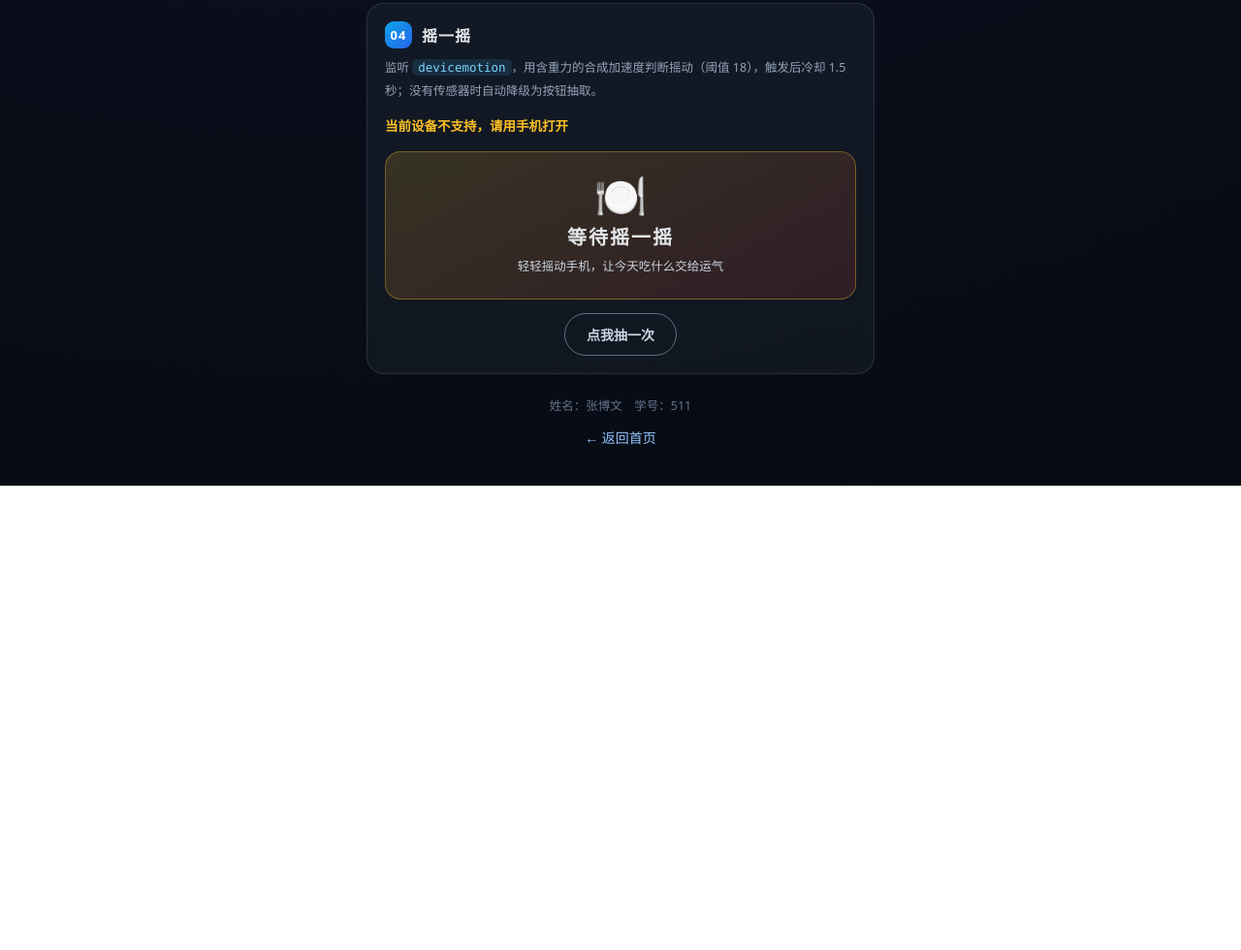
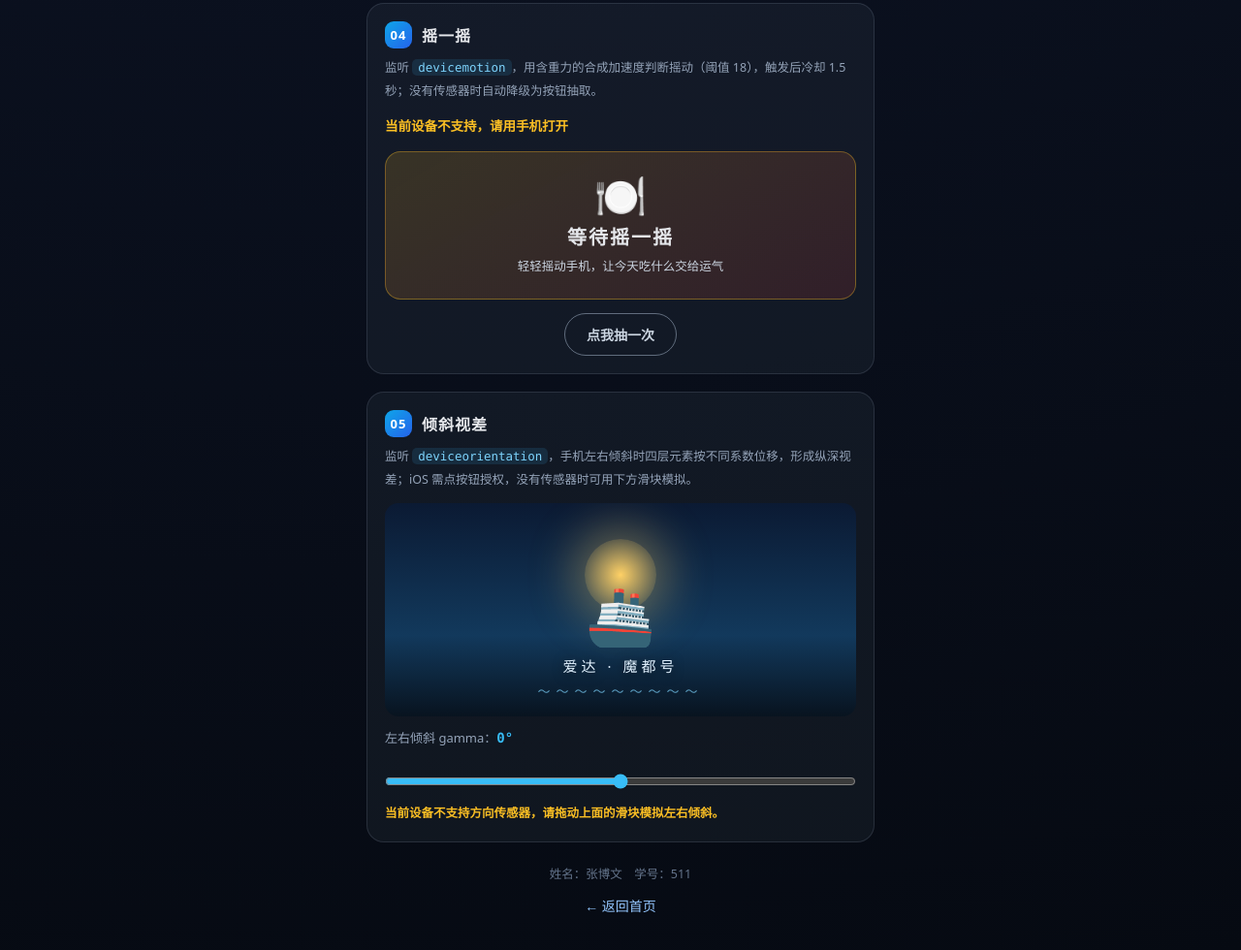
Before and after one commit to zhangbowen65/zhangbowen0511, a plain HTML site: page 1.html/mobile-touch.html in a window 1280 px wide. Shown: the part 1680-2660 px from the top of the page at 97% size. Before the commit the page ends 2181 px from the top, so only its background shows below. Drawn offline with Linux system fonts and the light colour scheme.

Commit message:
任务四补齐B方案：新增倾斜视差（deviceorientation 读 gamma/beta，分层视差位移，含iOS授权与无传感器滑块降级）

```diff
--- a/1.html/mobile-touch.html
+++ b/1.html/mobile-touch.html
@@ -127,6 +127,33 @@
   .zbw511_btn--main{background:linear-gradient(135deg,#fbbf24,#f97316);color:#1f2937}
   .zbw511_btn--ghost{background:transparent;border:1px solid rgba(148,163,184,.6);color:#cbd5e1}
 
+  /* ⑤ 倾斜视差 */
+  .zbw511_parallax{
+    position:relative;height:220px;margin-top:12px;border-radius:14px;overflow:hidden;
+    background:linear-gradient(180deg,#0b1a33,#12395c 62%,#08131f);
+  }
+  .zbw511_tilt-item{
+    position:absolute;left:50%;top:50%;
+    transform:translate(-50%,-50%);
+    will-change:transform;transition:transform .12s linear;
+    user-select:none;-webkit-user-select:none;
+  }
+  .zbw511_tilt-sun{
+    width:74px;height:74px;border-radius:50%;top:34%;
+    background:radial-gradient(circle,#ffd166,rgba(255,209,102,.05));
+    box-shadow:0 0 46px 12px rgba(255,209,102,.35);
+  }
+  .zbw511_tilt-ship{font-size:58px;top:52%}
+  .zbw511_tilt-text{
+    top:76%;font-size:15px;letter-spacing:4px;color:#e2f2ff;white-space:nowrap;
+    text-shadow:0 2px 12px rgba(0,0,0,.6);
+  }
+  .zbw511_tilt-wave{
+    top:88%;font-size:13px;letter-spacing:6px;color:rgba(125,211,252,.7);white-space:nowrap;
+  }
+  .zbw511_slider{width:100%;margin-top:14px;accent-color:#38bdf8}
+  .zbw511_desc.zbw511_warn{color:#fbbf24;font-weight:bold}
+
   .zbw511_author{margin-top:22px;font-size:12.5px;color:#64748b;text-align:center}
   .zbw511_back{display:block;text-align:center;margin-top:14px;text-decoration:none;color:#93c5fd;font-size:14px}
 </style>
@@ -224,6 +251,24 @@
       <button class="zbw511_btn zbw511_btn--main" id="zbw511_permBtn" type="button" hidden>开启传感器权限</button>
       <button class="zbw511_btn zbw511_btn--ghost" id="zbw511_pickBtn" type="button" hidden>点我抽一次</button>
     </div>
+  </section>
+
+  <!-- ⑤ 倾斜视差 -->
+  <section class="zbw511_demo">
+    <h2><i>05</i>倾斜视差</h2>
+    <p class="zbw511_desc">监听 <code>deviceorientation</code>，手机左右倾斜时四层元素按不同系数位移，形成纵深视差；iOS 需点按钮授权，没有传感器时可用下方滑块模拟。</p>
+    <div class="zbw511_parallax" id="zbw511_tiltStage">
+      <div class="zbw511_tilt-item zbw511_tilt-sun" data-zbw511-depth="0.3"></div>
+      <div class="zbw511_tilt-item zbw511_tilt-ship" data-zbw511-depth="0.8">🚢</div>
+      <div class="zbw511_tilt-item zbw511_tilt-text" data-zbw511-depth="1.3">爱达 · 魔都号</div>
+      <div class="zbw511_tilt-item zbw511_tilt-wave" data-zbw511-depth="1.8">～～～～～～～～～</div>
+    </div>
+    <p class="zbw511_readout">左右倾斜 gamma：<b id="zbw511_tiltState">0°</b></p>
+    <div class="zbw511_actions">
+      <button class="zbw511_btn zbw511_btn--main" id="zbw511_tiltPermBtn" type="button" hidden>开启方向传感器</button>
+    </div>
+    <input class="zbw511_slider" id="zbw511_tiltSlider" type="range" min="-30" max="30" step="1" value="0" aria-label="手动模拟左右倾斜">
+    <p class="zbw511_desc" id="zbw511_tiltHint">没有传感器时，可以拖动上面的滑块手动模拟左右倾斜。</p>
   </section>
 
   <p class="zbw511_author">姓名：张博文　学号：511</p>
@@ -655,9 +700,87 @@
   }, 2500);
 
   /* ==========================================================
+     ⑤ 倾斜视差：deviceorientation 读 gamma / beta，按层系数位移
+     ========================================================== */
+  var zbw511_tiltStage   = document.getElementById("zbw511_tiltStage");
+  var zbw511_tiltState   = document.getElementById("zbw511_tiltState");
+  var zbw511_tiltPermBtn = document.getElementById("zbw511_tiltPermBtn");
+  var zbw511_tiltSlider  = document.getElementById("zbw511_tiltSlider");
+  var zbw511_tiltHint    = document.getElementById("zbw511_tiltHint");
+  var zbw511_tiltItems   = zbw511_tiltStage.querySelectorAll(".zbw511_tilt-item");
+  var zbw511_tiltGotData = false;
+
+  // gamma：左右倾斜（-90 ~ 90）；beta：前后倾斜（-180 ~ 180）。各截到 ±30 后归一化。
+  // 每层按 data-zbw511-depth 放大位移，层越"近"系数越大 → 视差越明显。
+  function zbw511_applyTilt(zbw511_gamma, zbw511_beta) {
+    var zbw511_g = Math.max(-30, Math.min(30, zbw511_gamma)) / 30;
+    var zbw511_b = Math.max(-30, Math.min(30, zbw511_beta || 0)) / 30;
+
+    for (var zbw511_i = 0; zbw511_i < zbw511_tiltItems.length; zbw511_i++) {
+      var zbw511_el    = zbw511_tiltItems[zbw511_i];
+      var zbw511_depth = parseFloat(zbw511_el.getAttribute("data-zbw511-depth")) || 1;
+      var zbw511_x = -zbw511_g * zbw511_depth * 55;
+      var zbw511_y = -zbw511_b * zbw511_depth * 26;
+      zbw511_el.style.transform =
+        "translate(calc(-50% + " + zbw511_x.toFixed(1) + "px), calc(-50% + " + zbw511_y.toFixed(1) + "px))";
+    }
+
+    zbw511_tiltState.textContent = Math.round(zbw511_gamma) + "°";
+  }
+
+  function zbw511_onOrient(zbw511_event) {
+    if (zbw511_event.gamma == null) { return; }   // 没有有效数据
+    zbw511_tiltGotData = true;
+    zbw511_applyTilt(zbw511_event.gamma, zbw511_event.beta);
+  }
+
+  // 降级：提示不支持的设备，并保留滑块手动模拟（不白屏、不报错）
+  function zbw511_tiltFallback() {
+    zbw511_tiltHint.textContent = "当前设备不支持方向传感器，请拖动上面的滑块模拟左右倾斜。";
+    zbw511_tiltHint.classList.add("zbw511_warn");
+  }
+
+  // 滑块手动模拟（桌面端演示 / 无传感器设备降级）
+  zbw511_tiltSlider.addEventListener("input", function () {
+    zbw511_applyTilt(parseFloat(zbw511_tiltSlider.value), 0);
+  });
+
+  if (window.DeviceOrientationEvent &&
+      typeof DeviceOrientationEvent.requestPermission === "function") {
+    // iOS 13+：方向传感器同样必须由用户手势触发授权
+    zbw511_tiltPermBtn.hidden = false;
+    zbw511_tiltPermBtn.addEventListener("click", function () {
+      DeviceOrientationEvent.requestPermission().then(function (zbw511_state) {
+        if (zbw511_state === "granted") {
+          zbw511_tiltPermBtn.hidden = true;
+          zbw511_tiltHint.textContent = "已开启，左右转动手机试试。";
+          zbw511_tiltHint.classList.remove("zbw511_warn");
+          window.addEventListener("deviceorientation", zbw511_onOrient);
+        } else {
+          zbw511_tiltFallback();
+        }
+      }).catch(function () {
+        zbw511_tiltFallback();
+      });
+    });
+
+  } else if (window.DeviceOrientationEvent) {
+    window.addEventListener("deviceorientation", zbw511_onOrient);
+
+  } else {
+    zbw511_tiltFallback();
+  }
+
+  // 兜底：2.5 秒内没有收到方向数据，也提示降级
+  setTimeout(function () {
+    if (!zbw511_tiltGotData) { zbw511_tiltFallback(); }
+  }, 2500);
+
+  /* ==========================================================
      初始化
      ========================================================== */
   zbw511_dragApply();
+  zbw511_applyTilt(0, 0);
   zbw511_cardUpdate();
   zbw511_zoomClamp();
   zbw511_zoomApply(false);
```
Also changed, not shown: 1.html/index.html (+2 -2 lines).
